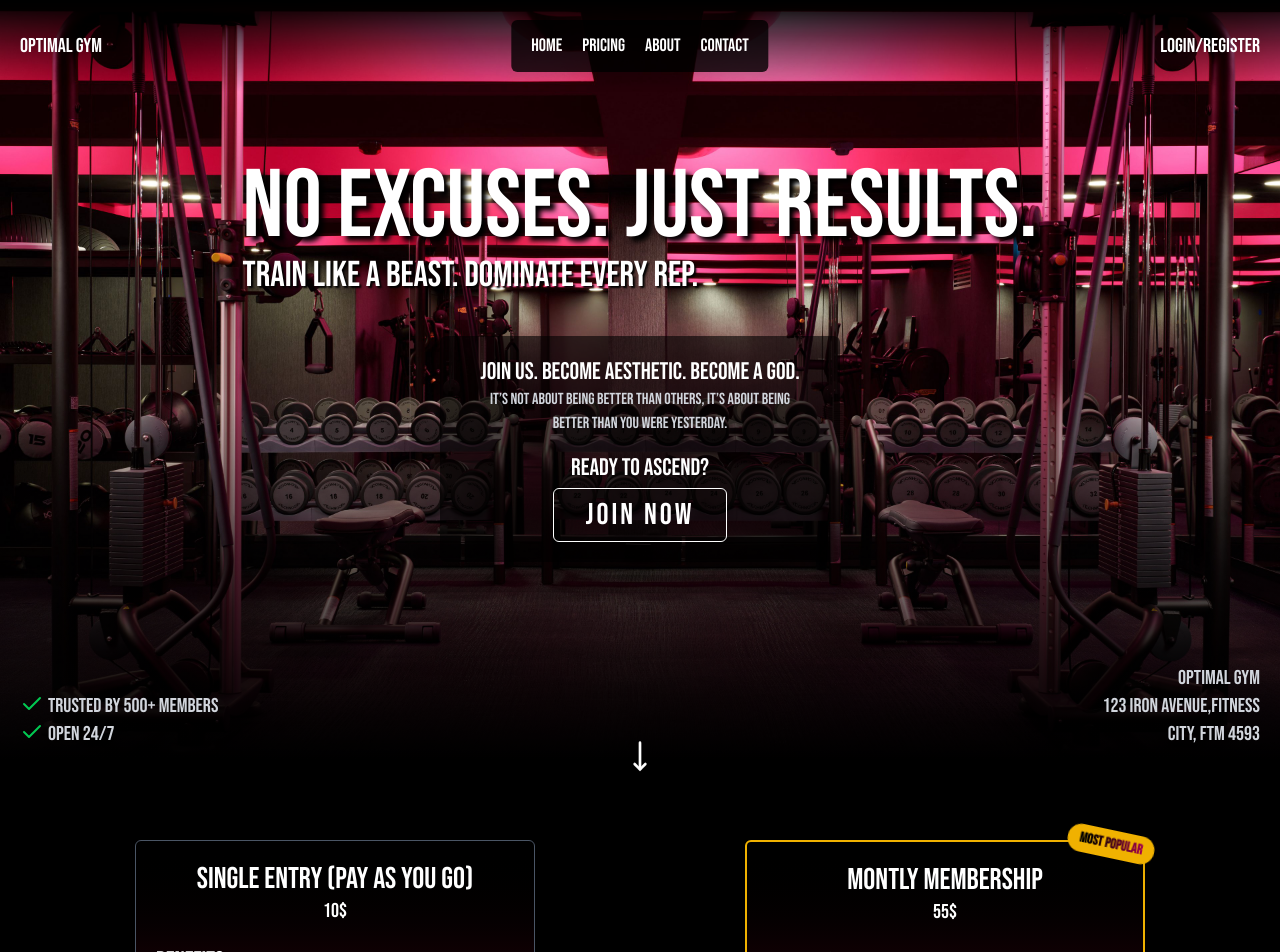
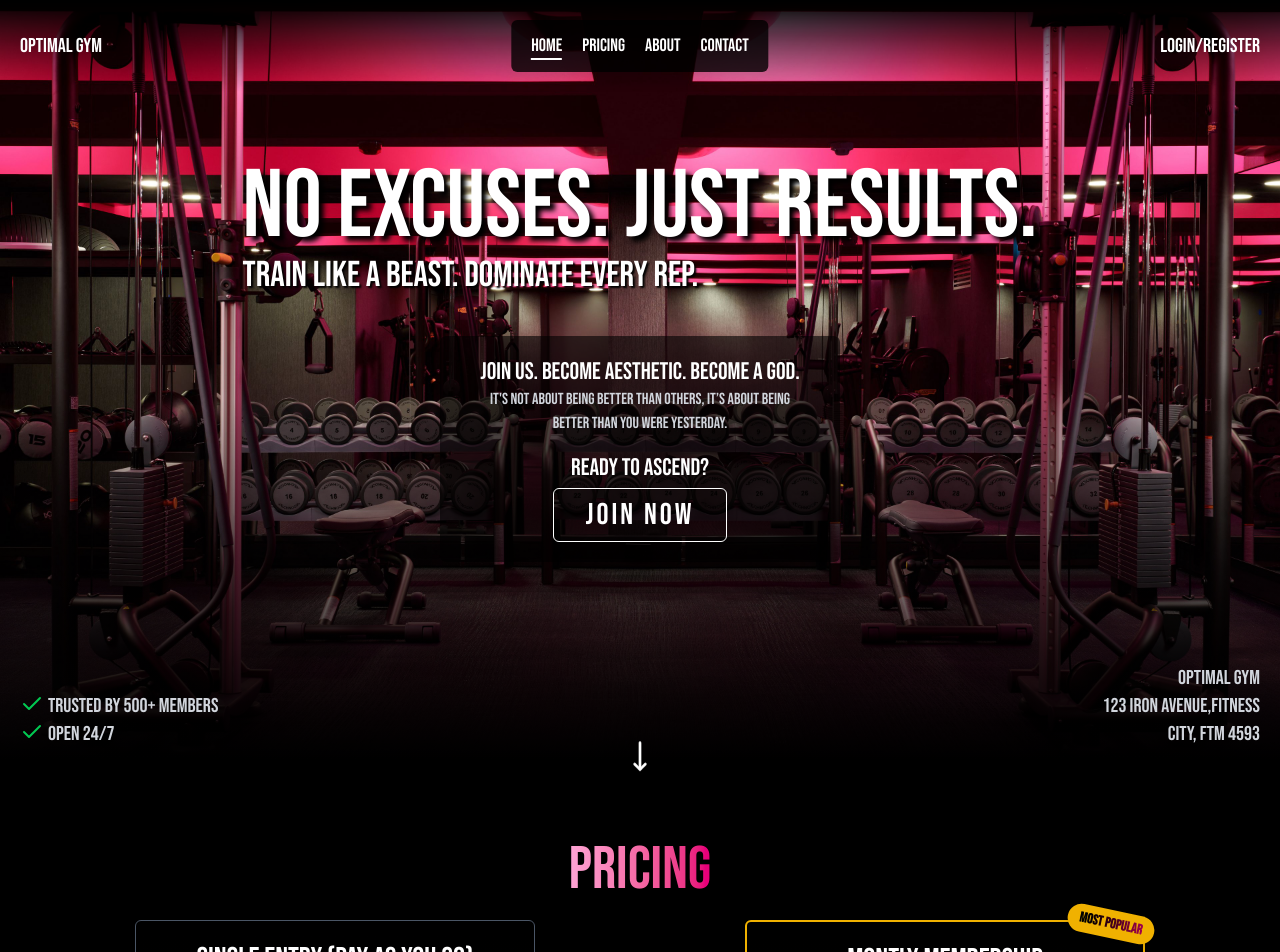
Before and after one commit to qzyx/optimal-gym-client, a Next.js app: page / in a window 1280 px wide. Shown: the top 952 px of the page. Built offline with nearby package versions, Linux system fonts and the light colour scheme.

Commit message:
Interactive header

```diff
--- a/package.json
+++ b/package.json
@@ -10,6 +10,7 @@
   },
   "dependencies": {
     "framer-motion": "^12.6.3",
+    "locomotive-scroll": "^4.1.4",
     "lucide-react": "^0.487.0",
     "next": "15.2.4",
     "react": "^19.0.0",
--- a/src/app/globals.css
+++ b/src/app/globals.css
@@ -3,3 +3,6 @@
 @theme {
   --font-bebas: "Bebas Neue", sans-serif;
 }
+html {
+  scroll-behavior: smooth;
+}
--- a/src/components/AboutSection.tsx
+++ b/src/components/AboutSection.tsx
@@ -3,7 +3,7 @@ import AboutLast from "./AboutLast";
 
 const AboutSection = () => {
   return (
-    <section className="relative min-h-screen flex">
+    <section id="about" className="relative min-h-screen flex">
       <main className="text-white flex w-full my-10 flex-col  gap-5 md:px-10  xl:px-50  ">
         <AboutFirst />
         <AboutLast />
--- a/src/components/HeroSection.tsx
+++ b/src/components/HeroSection.tsx
@@ -6,7 +6,10 @@ import BouncingArrow from "./UI/BouncingArrow";
 
 const HeroSection = () => {
   return (
-    <section className="relative min-h-screen gap-10 flex flex-col items-center  ">
+    <section
+      id="home"
+      className="relative min-h-screen gap-10 flex flex-col items-center select-none  "
+    >
       <HeroImage />
       <Heading />
       <JoinSection />
--- a/src/components/JoinSection.tsx
+++ b/src/components/JoinSection.tsx
@@ -8,7 +8,8 @@ const JoinSection = () => {
           JOIN US. BECOME AESTHETIC. BECOME A GOD.
         </span>
         <span className="text-center text-gray-300">
-          It’s not about being better than others, it’s about being <br></br>
+          It&apos;s not about being better than others, it’s about being{" "}
+          <br></br>
           better than you were yesterday.
         </span>
       </span>
--- a/src/components/NavBar.tsx
+++ b/src/components/NavBar.tsx
@@ -1,5 +1,7 @@
+"use client";
+
 import { HandCoins, House, Info, Phone } from "lucide-react";
-import React from "react";
+import React, { useEffect, useState } from "react";
 
 type Link = {
   name: string;
@@ -10,46 +12,76 @@ type Link = {
 const links = [
   {
     name: "HOME",
-    url: "#",
+    url: "home",
     icon: <House></House>,
   },
   {
     name: "PRICING",
-    url: "#",
+    url: "pricing",
     icon: <HandCoins></HandCoins>,
   },
   {
     name: "ABOUT",
-    url: "#",
+    url: "about",
     icon: <Info></Info>,
   },
   {
     name: "CONTACT",
-    url: "#",
+    url: "contact",
     icon: <Phone></Phone>,
   },
 ];
 
 const NavBar = () => {
+  const [activeSection, setActiveSection] = useState(null);
+
+  useEffect(() => {
+    const options = {
+      root: null,
+      rootMargin: "0px",
+      threshold: 0.4,
+    };
+
+    const observer = new IntersectionObserver((entries) => {
+      // eslint-disable-next-line @typescript-eslint/no-explicit-any
+      entries.forEach((entry: any) => {
+        if (entry.isIntersecting) {
+          setActiveSection(entry.target.id);
+        }
+      });
+    }, options);
+
+    links.forEach((link: Link) => {
+      const element = document.getElementById(link.url);
+      if (element) observer.observe(element);
+    });
+
+    return () => observer.disconnect();
+  }, []);
+
   return (
     <>
-      <div className="hidden md:flex top-10 sm:top-5 left-[50%] z-10 text-base -translate-x-[50%] fixed px-5 items-center justify-center gap-5 md:text-lg text-white py-3 rounded-md font-bebas bg-black/80 mx-auto">
+      <nav className="hidden md:flex top-10 sm:top-5 left-[50%] z-10 text-base -translate-x-[50%] fixed px-5 items-center justify-center gap-5 md:text-lg text-white py-3 rounded-md font-bebas bg-black/80 mx-auto">
         {links.map((link: Link, idx) => (
           <a
-            href={link.url}
-            className="cursor-pointer select-none hover:text-gray-300 transition-all duration-200 ease-in-out"
+            href={`#${link.url}`}
+            className={`cursor-pointer select-none relative hover:tracking-wider hover:text-gray-300 transition-all duration-200 ease-in-out ${
+              activeSection === link.url
+                ? "after:content-[''] after:h-[2px]  after:absolute after:bottom-0 after:left-[50%] after:bg-white after:transition-all after:duration-300 after:ease-in-out after:translate-x-[-50%] after:w-full"
+                : "after:content-[''] after:h-[2px] after:w-0 after:absolute after:bottom-0 after:left-[50%] after:bg-white/70 after:transition-all after:duration-300 after:hover:w-full after:ease-in-out after:translate-x-[-50%]"
+            } `}
             key={link.name || idx}
           >
             {link.name}
           </a>
         ))}
-      </div>
-      <div className="fixed bottom-0 w-full  md:hidden flex justify-center bg-black/80 text-white py-2 rounded-md font-bebas text-lg z-10">
+      </nav>
+      <nav className="fixed bottom-0 w-full  md:hidden flex justify-center bg-black/80 text-white py-2 rounded-md font-bebas text-lg z-10">
         <div className=" flex items-center  gap-4 mb-2 w-full justify-evenly py-2 ">
           {links.map((link: Link, idx) => (
             <a
-              className="text-white text-xl flex flex-col items-center"
-              href={link.url}
+              href={`#${link.url}`}
+              className="text-white text-xl flex flex-col items-center cursor-pointer"
               key={link.name || idx}
             >
               <span>{link.icon}</span>
@@ -57,7 +89,7 @@ const NavBar = () => {
             </a>
           ))}
         </div>
-      </div>
+      </nav>
     </>
   );
 };
--- a/src/components/PricingSection.tsx
+++ b/src/components/PricingSection.tsx
@@ -51,8 +51,11 @@ const pricingPlans: PricingPlanProps[] = [
 ];
 const PricingSection = () => {
   return (
-    <section className="relative min-h-screen ">
-      <main className="text-white flex w-full my-10 flex-col  gap-5 md:px-10   ">
+    <section id="pricing" className="relative min-h-screen ">
+      <main className="text-white flex w-full py-10 flex-col  gap-5 md:px-10   ">
+        <span className="self-center text-3xl md:text-4xl lg:text-5xl xl:text-6xl text-transparent bg-clip-text bg-gradient-to-r from-pink-300 to-pink-600">
+          Pricing
+        </span>
         <div className="flex w-full gap-5 flex-wrap  justify-around ">
           {pricingPlans.map((plan, idx) => (
             <PricingCard key={idx} plan={plan} />
```
Also changed, not shown: 1 other file (tests, documents, lock files or other folders).
